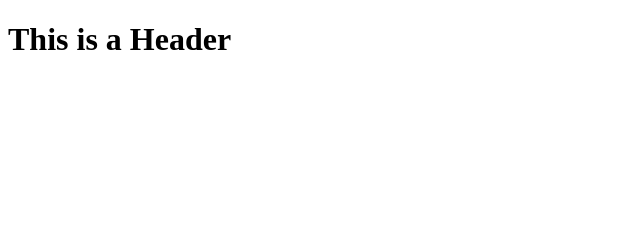
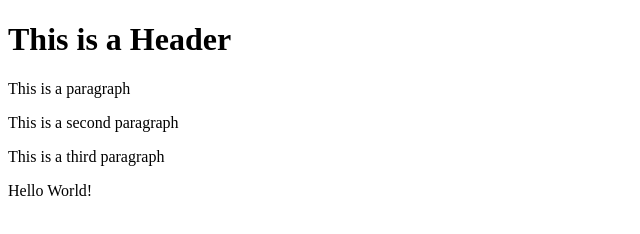
Before and after one commit to NJReynold/git-test, a website: page index.html in a window 1280 px wide. Shown: the whole page, without its empty margins (0-640 px from the left). Drawn offline with Linux system fonts and the light colour scheme.

Commit message:
fourth commit

```diff
--- a/index.html
+++ b/index.html
@@ -7,5 +7,9 @@
 </head>
 <body>
     <h1>This is a Header</h1>
+    <p>This is a paragraph</p>
+    <p>This is a second paragraph</p>
+    <p>This is a third paragraph</p>
+    <p>Hello World!</p>
 </body>
 </html>
```
Also changed, not shown: package.json (added, +24 -0 lines), 2 other files.
